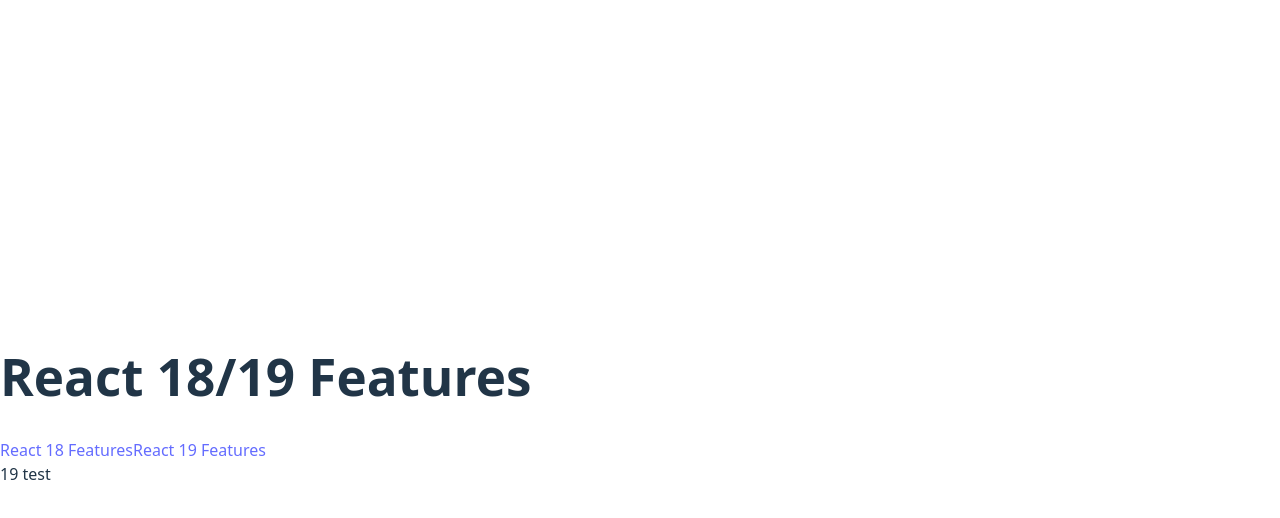
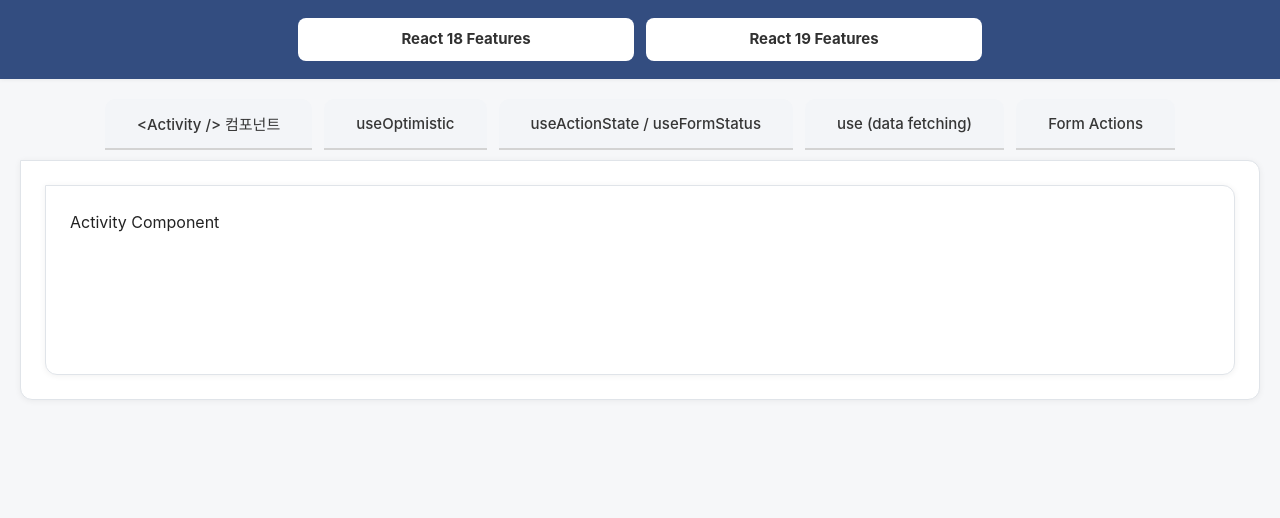
Before and after one commit to Park-Heeyeon/react19-examples, a React (Vite) app: page /react-19 in a window 1280 px wide. Shown: the top 518 px of the page. Built offline with nearby package versions, Linux system fonts and the light colour scheme.

Commit message:
feat: 메인 및 서브 페이지 스타일 적용

```diff
--- a/src/App.css
+++ b/src/App.css
@@ -1,12 +1,102 @@
-nav: {
-  display: "flex",
-  gap: "10px",
-  marginBottom: "20px",
-},
-.navItem: {
-  padding: "8px 14px",
-  border: "1px solid #ccc",
-  borderRadius: "6px",
-  textDecoration: "none",
-  color: "#333",
-},
+/* 기본 */
+body {
+  display: block;
+  width: 100%;
+  height: 100%;
+  margin: 0;
+  padding: 0;
+  background: #f6f7f9;
+  font-family: -apple-system, BlinkMacSystemFont, "Segoe UI", Roboto,
+    "Helvetica Neue", Arial, sans-serif;
+  color: #222;
+}
+
+#root {
+  width: 100%;
+  height: 100%;
+}
+
+.page-container {
+  padding: 20px;
+}
+
+/* 네비게이션 영역 */
+nav {
+  width: 100%;
+  display: flex;
+  justify-content: center;
+  gap: 12px;
+  padding: 18px 20px;
+  box-sizing: border-box;
+  background: #334d80ff;
+  box-shadow: 0 1px 4px rgba(0, 0, 0, 0.06);
+}
+
+.navItem {
+  width: 300px;
+  text-align: center;
+  font-weight: bold;
+  padding: 10px 18px;
+  border-radius: 8px;
+  text-decoration: none;
+  color: #313131ff;
+  background: #ffffffff;
+  transition: all 0.2s ease;
+  font-size: 15px;
+}
+
+.navItem:hover {
+  background: #e6e9ef;
+}
+
+.navItem.active {
+  background: #4c4f57;
+  color: white;
+}
+
+/* 탭 컨테이너 */
+.tab-container {
+  display: flex;
+  justify-content: center;
+  gap: 12px;
+  margin-bottom: 10px;
+}
+
+/* 탭 버튼 (정통 탭 모양) */
+.tab-button {
+  padding: 14px 32px;
+  background: #f3f5f8;
+  border: none;
+  border-radius: 10px 10px 0 0;
+  cursor: pointer;
+  transition: all 0.2s ease;
+  font-size: 15px;
+  font-weight: 500;
+  color: #363636ff;
+  border-bottom: 2px solid #d3d3d3ff;
+}
+
+/* hover 효과 */
+.tab-button:hover {
+  background: #e8ebf0;
+}
+
+/* 활성 탭 */
+.tab-button.active {
+  background: #ffffff;
+  color: #222;
+  border-bottom: 2px solid #ffffff;
+  position: relative;
+  top: 2px; /* 살짝 위로 올라가는 효과로 탭 느낌 */
+  box-shadow: 0 -1px 4px rgba(0, 0, 0, 0.05);
+}
+
+/* 콘텐츠 박스 */
+.content-box {
+  border: 1px solid #e0e4e9;
+  border-radius: 0 12px 12px 12px;
+  background: #ffffff;
+  padding: 24px;
+  min-height: 140px;
+  box-shadow: 0 1px 6px rgba(0, 0, 0, 0.06);
+}
--- a/src/App.tsx
+++ b/src/App.tsx
@@ -19,8 +19,6 @@ function App() {
 
   return (
     <BrowserRouter>
-      <h1>React 18/19 Features</h1>
-
       <nav>
         {routes
           .filter((r) => r.name)
--- a/src/pages/react-18/React18Features.tsx
+++ b/src/pages/react-18/React18Features.tsx
@@ -1,4 +1,4 @@
 const React18Features = () => {
-  return <>18 test</>;
+  return <></>;
 };
 export default React18Features;
--- a/src/pages/react-19/React19Features.tsx
+++ b/src/pages/react-19/React19Features.tsx
@@ -1,4 +1,46 @@
+import { useState, type ComponentType } from "react";
+import ActivityComponent from "./components/ActivityComponent";
+
+type TabItem = {
+  key: string;
+  label: string;
+  component?: ComponentType;
+};
+
+const tabs: TabItem[] = [
+  {
+    key: "activityComponent",
+    label: "<Activity /> 컴포넌트",
+    component: ActivityComponent,
+  },
+  { key: "useOptimistic", label: "useOptimistic" },
+  { key: "useActionState", label: "useActionState / useFormStatus" },
+  { key: "useHook", label: "use (data fetching)" },
+  { key: "formActions", label: "Form Actions" },
+];
+
 const React19Features = () => {
-  return <>19 test</>;
+  const [activeTab, setActiveTab] = useState<number>(0);
+  const ActiveComponent = tabs[activeTab].component;
+
+  return (
+    <div className="page-container">
+      <div className="tab-container">
+        {tabs.map((tab, index) => (
+          <button
+            key={tab.key}
+            onClick={() => setActiveTab(index)}
+            className="tab-button"
+          >
+            {tab.label}
+          </button>
+        ))}
+      </div>
+
+      <div className="content-box">
+        {ActiveComponent ? <ActiveComponent /> : <div>준비 중 입니다.</div>}
+      </div>
+    </div>
+  );
 };
 export default React19Features;
--- /dev/null
+++ b/src/pages/react-19/components/ActivityComponent.tsx
@@ -0,0 +1,4 @@
+const ActivityComponent = () => {
+  return <div className="content-box">Activity Component</div>;
+};
+export default ActivityComponent;
```
